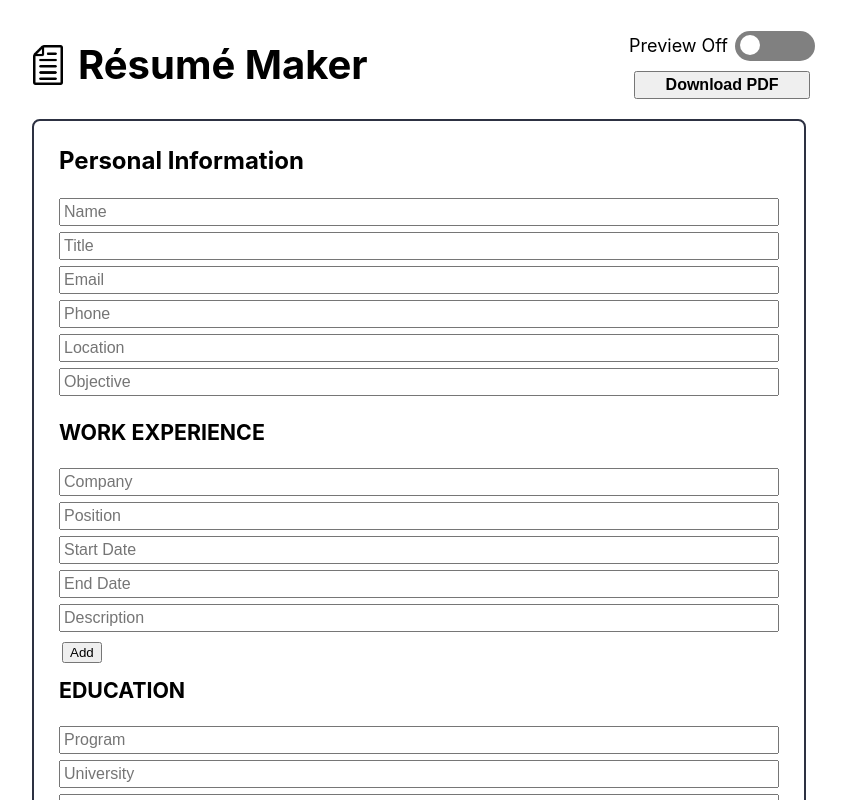
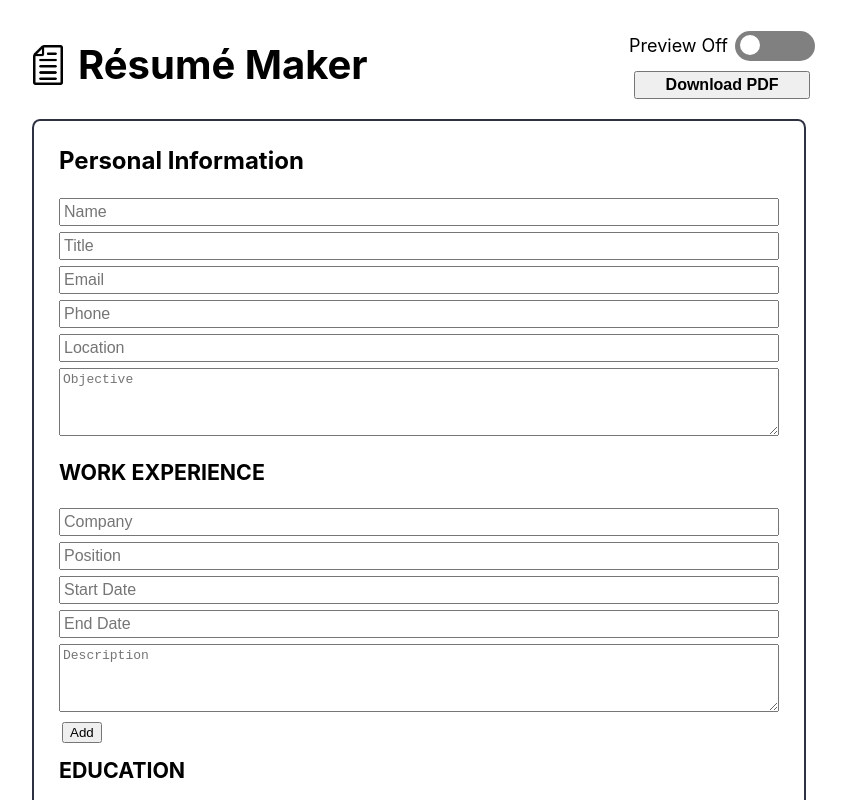
Before and after one commit to mpieciak18/cv-creator, a React (Create React App) app: page / in a window 1280 px wide. Shown: the top 800 px of the page, without its empty margins (221-1067 px from the left). Built offline with nearby package versions, Linux system fonts and the light colour scheme.

Commit message:
convert work descriptions to text areas with line spacing

```diff
--- a/src/components/Form.js
+++ b/src/components/Form.js
@@ -58,7 +58,8 @@ class Form extends React.Component {
                     <input type='text' placeholder='Position' value={exp.position} onChange={this.updateExperience}/>
                     <input type='text' placeholder='Start Date' value={exp.start} onChange={this.updateExperience}/>
                     <input type='text' placeholder='End Date' value={exp.end} onChange={this.updateExperience}/>
-                    <input type='text' placeholder='Description' value={exp.descr} onChange={this.updateExperience}/>
+                    {/* <input type='text' placeholder='Description' value={exp.descr} onChange={this.updateExperience}/> */}
+                    <textarea textarea rows='4' cols='20' placeholder='Description' value={exp.descr} onChange={this.updateExperience}/>
                     {buttonArea}
                 </div>
             )
@@ -106,7 +107,8 @@ class Form extends React.Component {
                         <input type='text' placeholder='Email' value={this.props.personal.email} onChange={this.updatePersonal}/>
                         <input type='text' placeholder='Phone' value={this.props.personal.phone} onChange={this.updatePersonal}/>
                         <input type='text' placeholder='Location' value={this.props.personal.location} onChange={this.updatePersonal}/>
-                        <input type='text' placeholder='Objective' value={this.props.personal.objective} onChange={this.updatePersonal}/>
+                        {/* <input type='text' placeholder='Objective' value={this.props.personal.objective} onChange={this.updatePersonal}/> */}
+                        <textarea rows='4' cols='20' placeholder='Objective' value={this.props.personal.objective} onChange={this.updatePersonal}/>
                     </div>
                 </div>
                 <div id='experience'>
--- a/src/stylesheets/Preview.css
+++ b/src/stylesheets/Preview.css
@@ -103,6 +103,9 @@
 #pObjective, .expDescr {
     font-weight: 300;
 }
+.expDescr {
+    white-space: pre-wrap;
+}
 #experience > h2, #education > h2 {
     text-transform: uppercase;
     font-size: 16pt;
```
